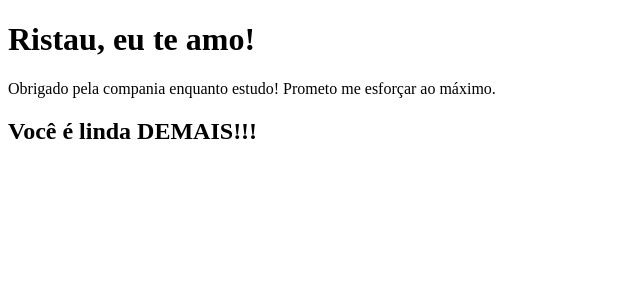
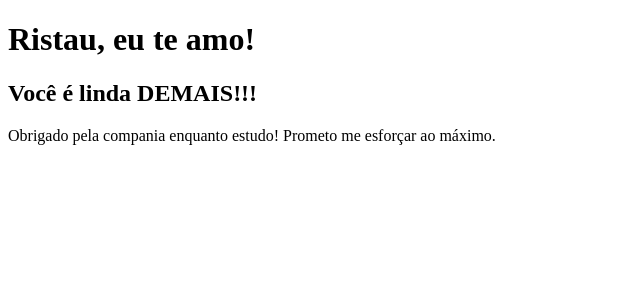
Before and after one commit to Diowgo/clone-tabnews, a Next.js app: page / in a window 1280 px wide. Shown: the top 300 px of the page, without its empty margins (0-640 px from the left). Built offline with nearby package versions, Linux system fonts and the light colour scheme.

Commit message:
Atualizando a ordem das mensagens da tela inicial

```diff
--- a/pages/index.js
+++ b/pages/index.js
@@ -1,8 +1,8 @@
 function Home() {
     return <div>
         <h1>Ristau, eu te amo!</h1>
+        <h2>Você é linda DEMAIS!!!</h2>
         <p>Obrigado pela compania enquanto estudo! Prometo me esforçar ao máximo.</p>
-        <h2>Você é linda DEMAIS!!!</h2>
     </div>
 }
 
```
